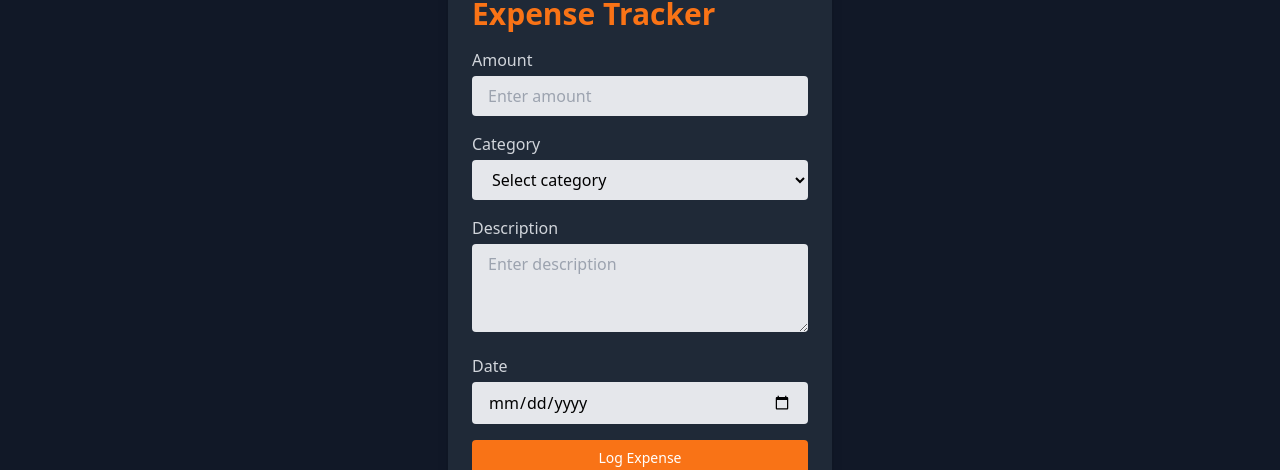
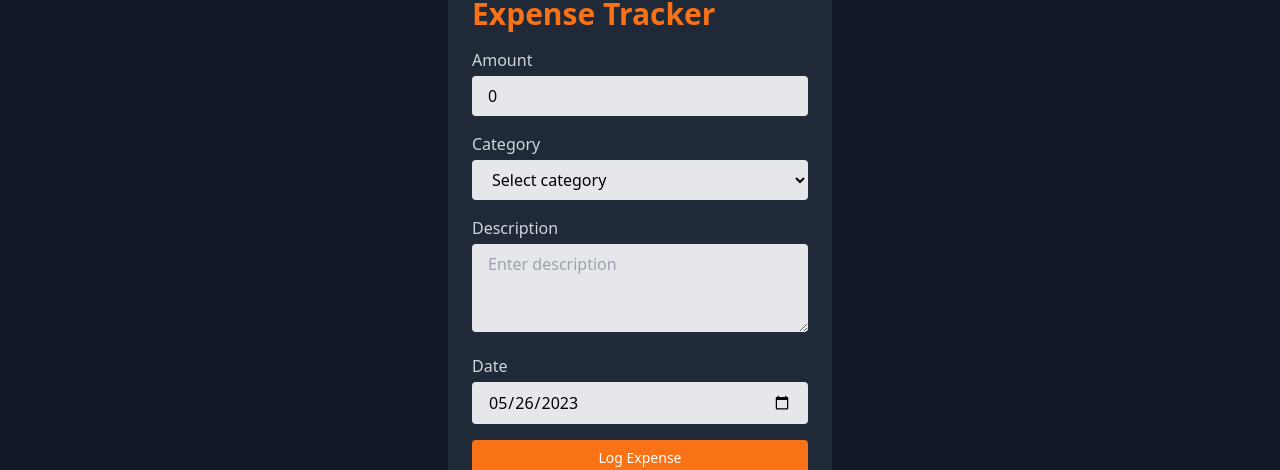
Before and after one commit to RahulRST/expenso-fe, a React app: page /expense in a window 1280 px wide. Shown: the part 228-698 px from the top of the page. Built offline with nearby package versions, Linux system fonts and the light colour scheme; the HTML template or start-up script is replaced by a standard one.

Commit message:
expense integrated

```diff
--- a/src/pages/expense.tsx
+++ b/src/pages/expense.tsx
@@ -1,14 +1,15 @@
 import React, { useState } from 'react';
 import { ExpenseCat } from '../data';
+import axios from 'axios';
 
 const Expense: React.FC = () => {
-  const [amount, setAmount] = useState('');
+  const [amount, setAmount] = useState(0);
   const [category, setCategory] = useState('');
   const [description, setDescription] = useState('');
-  const [date, setDate] = useState('');
+  const [date, setDate] = useState<Date>(new Date());
 
   const handleAmountChange = (e: React.ChangeEvent<HTMLInputElement>) => {
-    setAmount(e.target.value);
+    setAmount(e.target.valueAsNumber);
   };
 
   const handleCategoryChange = (e: React.ChangeEvent<HTMLSelectElement>) => {
@@ -19,17 +20,36 @@ const Expense: React.FC = () => {
     setDescription(e.target.value);
   };
 
-  const handleDateChange = (e: React.ChangeEvent<HTMLInputElement>) => {
-    setDate(e.target.value);
+  const handleDateChange = (e: any) => {
+    setDate(e.target.valueAsDate!);
   };
 
-  const handleExpenseSubmit = (e: React.FormEvent<HTMLFormElement>) => {
+  const handleExpenseSubmit = async (e: React.FormEvent<HTMLFormElement>) => {
     e.preventDefault();
 
-    setAmount('');
+    const expense = await axios.post(import.meta.env.VITE_BACKEND_URL+"/track/addexpense", {
+      amount,
+      category,
+      description,
+      date,
+      },
+      {
+        headers: {
+          "Authorization": "Bearer " + sessionStorage.getItem("expenso_token")
+        }
+      }
+    )
+    if(expense.data.success){
+      console.log("Expense added successfully")
+    }
+    else{
+      console.log("Error adding expense")
+    }
+
+    setAmount(0);
     setCategory('');
     setDescription('');
-    setDate('');
+    setDate(new Date());
   };
 
   return (
@@ -89,7 +109,7 @@ const Expense: React.FC = () => {
             <input
               type="date"
               id="date"
-              value={date}
+              value={date.toISOString().slice(0, 10)}
               onChange={handleDateChange}
               className="w-full px-4 py-2 bg-gray-200 rounded focus:outline-none focus:bg-white"
               required
```
